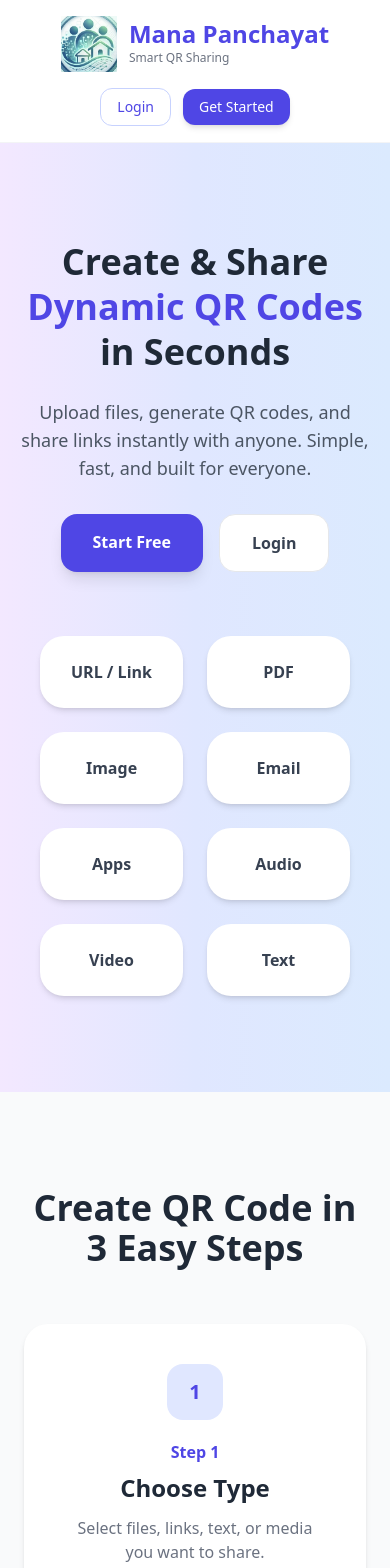
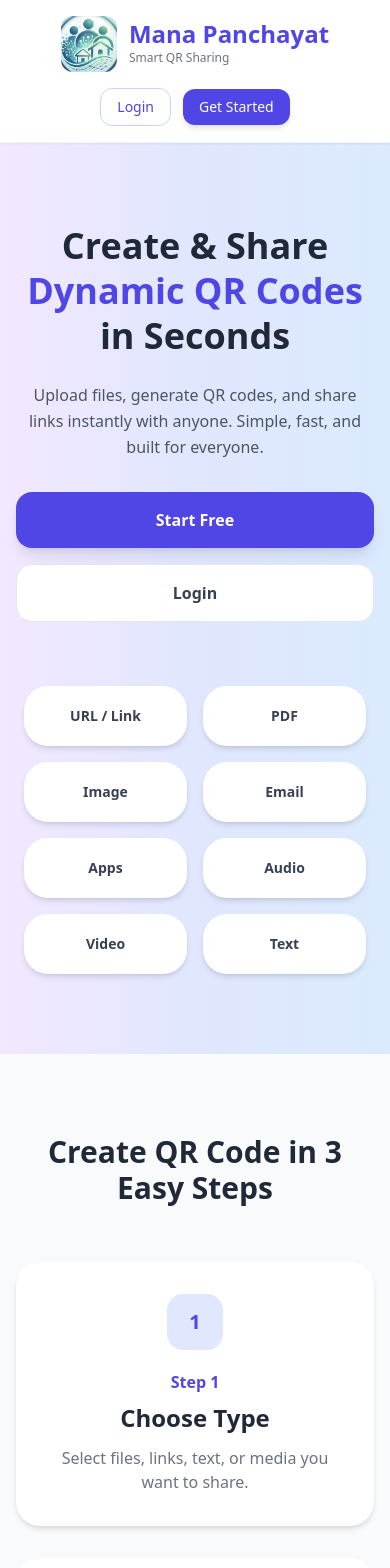
Before and after one commit to maharshi-revanuru/qr-app, a React (Create React App) app in the folder frontend/: page / in a window 390 px wide. Shown: the top 1568 px of the page. Built offline with nearby package versions, Linux system fonts and the light colour scheme.

Commit message:
fixed the navbar for mobile view

```diff
--- a/frontend/src/pages/Home.js
+++ b/frontend/src/pages/Home.js
@@ -26,21 +26,20 @@ export default function Home() {
   };
 
   return (
-    <div className="bg-gray-50 min-h-screen">
+    <div className="bg-gray-50 min-h-screen overflow-x-hidden">
 
       {/* ================= NAVBAR ================= */}
-{/* ================= NAVBAR ================= */}
-<div className="sticky top-0 z-50 bg-white/90 backdrop-blur border-b border-gray-100">
+      <div className="sticky top-0 z-50 bg-white/90 backdrop-blur border-b border-gray-100 shadow-sm">
 
         <div className="flex flex-col md:flex-row md:justify-between md:items-center gap-4 px-4 md:px-10 py-4 max-w-7xl mx-auto">
 
-    {/* LOGO SECTION */}
+          {/* LOGO */}
           <Link
             to="/"
             className="flex items-center justify-center md:justify-start gap-3"
           >
 
-      <div className="w-14 h-14 md:w-16 md:h-16 overflow-hidden flex items-center justify-center">
+            <div className="w-14 h-14 md:w-16 md:h-16 overflow-hidden flex items-center justify-center rounded-xl">
 
               <img
                 src={logo}
@@ -52,7 +51,7 @@ export default function Home() {
 
             <div>
 
-        <h1 className="text-2xl md:text-3xl font-bold text-indigo-600 leading-none">
+              <h1 className="text-2xl md:text-3xl font-extrabold text-indigo-600 leading-none">
                 Mana Panchayat
               </h1>
 
@@ -70,14 +69,14 @@ export default function Home() {
 
               <Link
                 to="/login"
-          className="px-4 md:px-5 py-2 rounded-xl border border-indigo-200 text-indigo-600 hover:bg-indigo-50 transition text-sm md:text-base"
+                className="px-4 md:px-5 py-2 rounded-xl border border-indigo-200 text-indigo-600 hover:bg-indigo-50 transition text-sm md:text-base font-medium"
               >
                 Login
               </Link>
 
               <Link
                 to="/register"
-          className="px-4 md:px-5 py-2 rounded-xl bg-indigo-600 text-white hover:bg-indigo-700 shadow-md transition text-sm md:text-base"
+                className="px-4 md:px-5 py-2 rounded-xl bg-indigo-600 text-white hover:bg-indigo-700 shadow-md transition text-sm md:text-base font-medium"
               >
                 Get Started
               </Link>
@@ -151,11 +150,11 @@ export default function Home() {
       </div>
 
       {/* ================= HERO ================= */}
-      <div className="bg-gradient-to-r from-purple-100 via-indigo-100 to-blue-100 py-24 text-center px-4">
+      <div className="bg-gradient-to-r from-purple-100 via-indigo-100 to-blue-100 py-20 md:py-28 text-center px-4">
 
         <div className="max-w-5xl mx-auto">
 
-          <h1 className="text-4xl md:text-6xl font-extrabold text-gray-800 leading-tight">
+          <h1 className="text-4xl sm:text-5xl md:text-6xl font-extrabold text-gray-800 leading-tight">
 
             Create & Share <br />
 
@@ -164,15 +163,16 @@ export default function Home() {
             </span>
 
             {" "}in Seconds
+
           </h1>
 
-          <p className="mt-6 text-gray-600 text-lg max-w-2xl mx-auto">
+          <p className="mt-6 text-gray-600 text-base md:text-lg max-w-2xl mx-auto leading-relaxed">
             Upload files, generate QR codes, and share links instantly with anyone.
             Simple, fast, and built for everyone.
           </p>
 
           {/* CTA BUTTONS */}
-          <div className="mt-8 flex flex-wrap justify-center gap-4">
+          <div className="mt-8 flex flex-col sm:flex-row justify-center gap-4">
 
             <Link
               to="/register"
@@ -193,7 +193,7 @@ export default function Home() {
         </div>
 
         {/* QR TYPE GRID */}
-        <div className="mt-16 grid grid-cols-2 md:grid-cols-4 gap-6 max-w-5xl mx-auto px-6">
+        <div className="mt-16 grid grid-cols-2 md:grid-cols-4 gap-4 md:gap-6 max-w-5xl mx-auto px-2 md:px-6">
 
           {[
             "URL / Link",
@@ -207,11 +207,13 @@ export default function Home() {
           ].map((item, i) => (
             <div
               key={i}
-              className="bg-white p-6 rounded-3xl shadow-md hover:shadow-2xl hover:-translate-y-1 cursor-pointer transition duration-300"
+              className="bg-white p-5 md:p-6 rounded-3xl shadow-md hover:shadow-2xl hover:-translate-y-1 cursor-pointer transition duration-300"
             >
-              <p className="font-semibold text-gray-700">
+
+              <p className="font-semibold text-gray-700 text-sm md:text-base">
                 {item}
               </p>
+
             </div>
           ))}
 
@@ -220,15 +222,16 @@ export default function Home() {
       </div>
 
       {/* ================= 3 STEPS ================= */}
-      <div className="py-24 px-6 md:px-10 text-center">
+      <div className="py-20 md:py-24 px-4 md:px-10 text-center">
 
-        <h2 className="text-4xl font-bold mb-14 text-gray-800">
+        <h2 className="text-3xl md:text-4xl font-bold mb-14 text-gray-800">
           Create QR Code in 3 Easy Steps
         </h2>
 
         <div className="grid md:grid-cols-3 gap-8 max-w-6xl mx-auto">
 
-          <div className="bg-white p-10 rounded-3xl shadow-md hover:shadow-xl transition">
+          {/* STEP 1 */}
+          <div className="bg-white p-8 md:p-10 rounded-3xl shadow-md hover:shadow-xl transition">
 
             <div className="w-14 h-14 bg-indigo-100 text-indigo-600 rounded-2xl flex items-center justify-center mx-auto mb-5 text-xl font-bold">
               1
@@ -248,7 +251,8 @@ export default function Home() {
 
           </div>
 
-          <div className="bg-white p-10 rounded-3xl shadow-md hover:shadow-xl transition">
+          {/* STEP 2 */}
+          <div className="bg-white p-8 md:p-10 rounded-3xl shadow-md hover:shadow-xl transition">
 
             <div className="w-14 h-14 bg-purple-100 text-purple-600 rounded-2xl flex items-center justify-center mx-auto mb-5 text-xl font-bold">
               2
@@ -268,7 +272,8 @@ export default function Home() {
 
           </div>
 
-          <div className="bg-white p-10 rounded-3xl shadow-md hover:shadow-xl transition">
+          {/* STEP 3 */}
+          <div className="bg-white p-8 md:p-10 rounded-3xl shadow-md hover:shadow-xl transition">
 
             <div className="w-14 h-14 bg-blue-100 text-blue-600 rounded-2xl flex items-center justify-center mx-auto mb-5 text-xl font-bold">
               3
```
Lines whose indentation alone changed are shown as unchanged.
